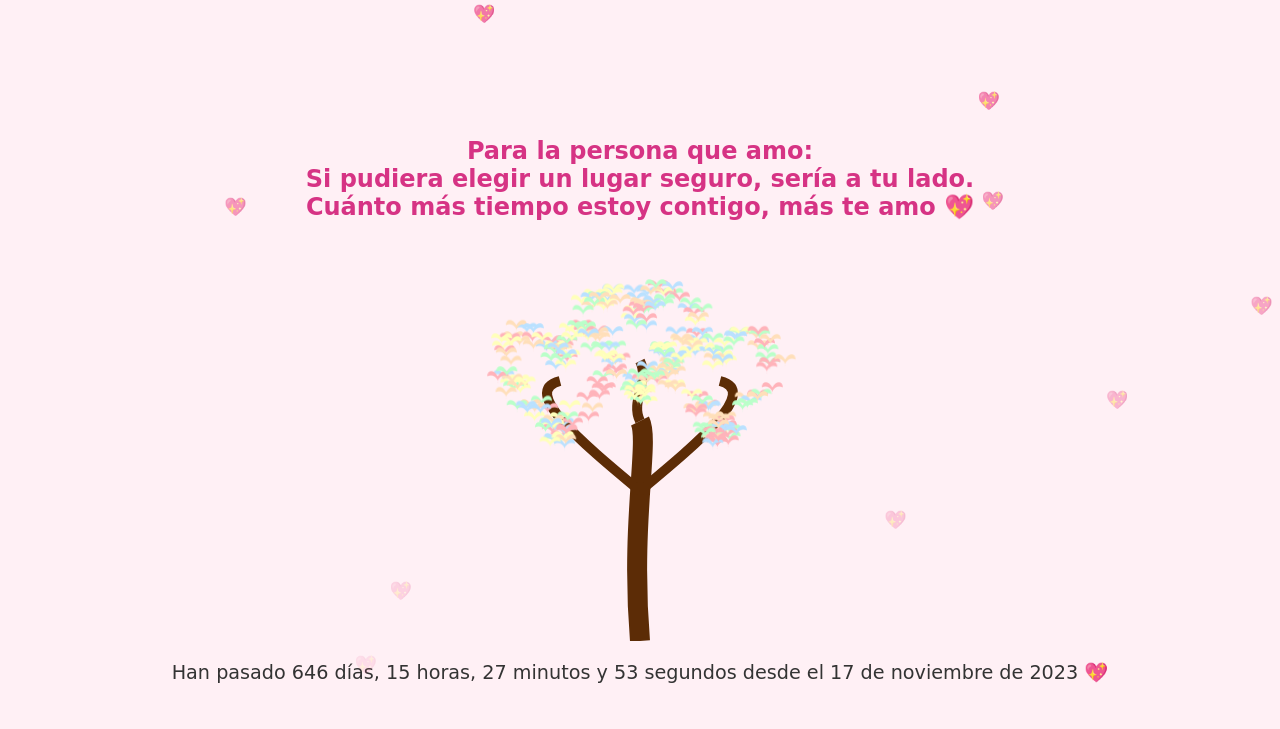
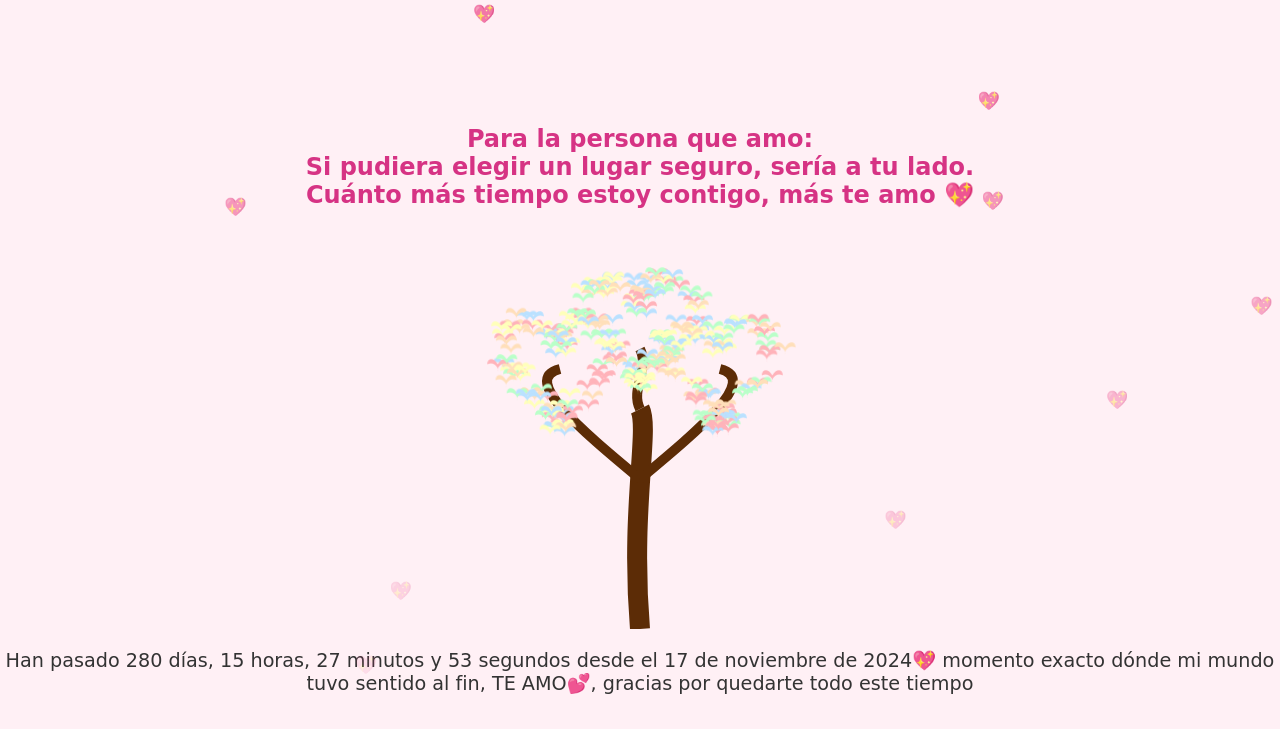
Before and after one commit to BL4CK5HAD0W/Time, a plain HTML site: page index.html in a window 1280 px wide. Drawn offline with Linux system fonts and the light colour scheme.

Commit message:
Update index.html

```diff
--- a/index.html
+++ b/index.html
@@ -101,7 +101,7 @@
    Contador de tiempo
 =========================== */
 function updateCounter() {
-  const startDate = new Date("2023-11-17T11:12:00");
+  const startDate = new Date("2024-11-17T11:12:00");
   const now = new Date();
   const diff = now - startDate;
 
@@ -111,7 +111,8 @@ function updateCounter() {
   const seconds = Math.floor((diff / 1000) % 60);
 
   document.getElementById("counter").textContent =
-    `Han pasado ${days} días, ${hours} horas, ${minutes} minutos y ${seconds} segundos desde el 17 de noviembre de 2023 💖`;
+    `Han pasado ${days} días, ${hours} horas, ${minutes} minutos y ${seconds} segundos desde el 17 de noviembre de 2024💖
+    momento exacto dónde mi mundo tuvo sentido al fin, TE AMO💕, gracias por quedarte todo este tiempo`;
 }
 updateCounter();
 setInterval(updateCounter, 1000);
```
